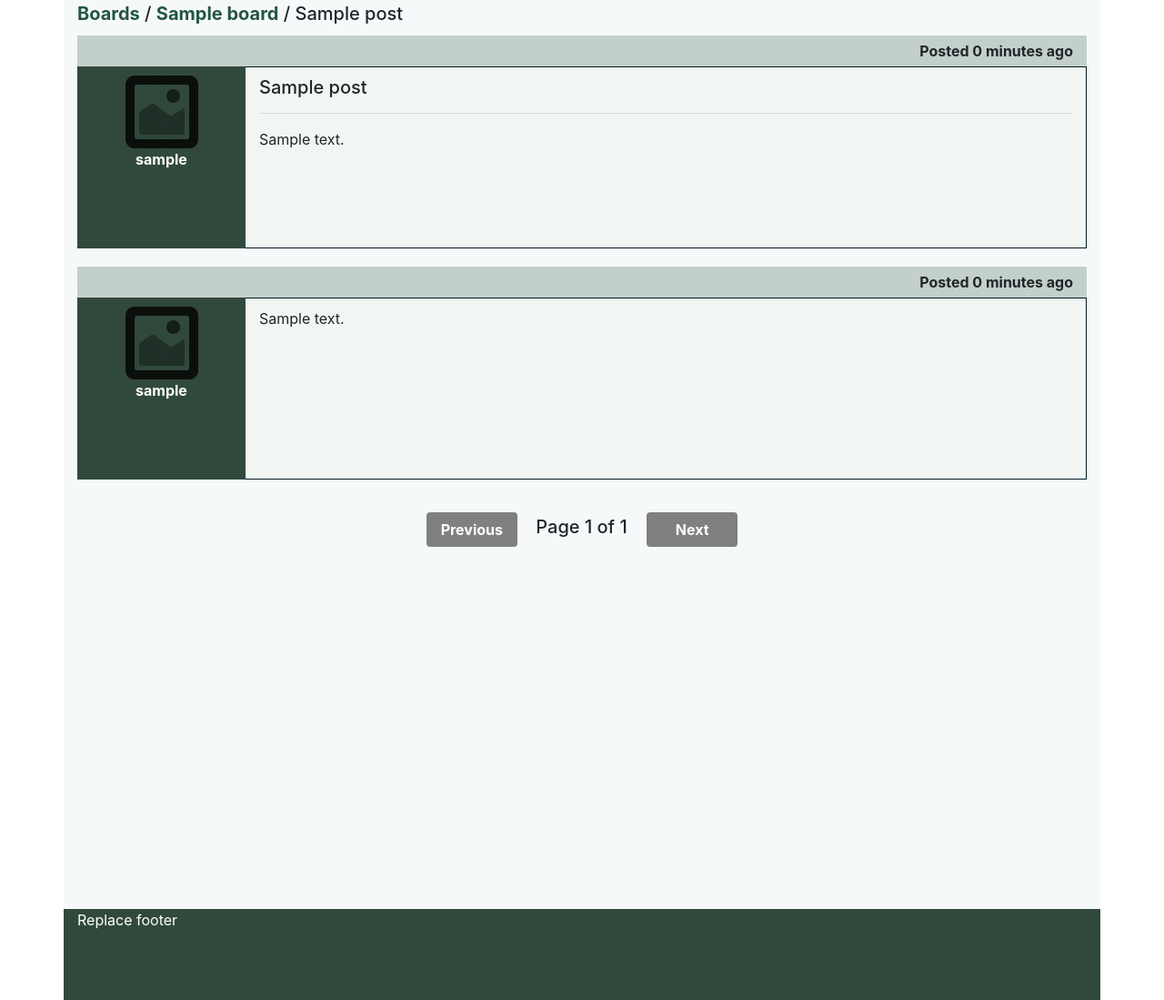
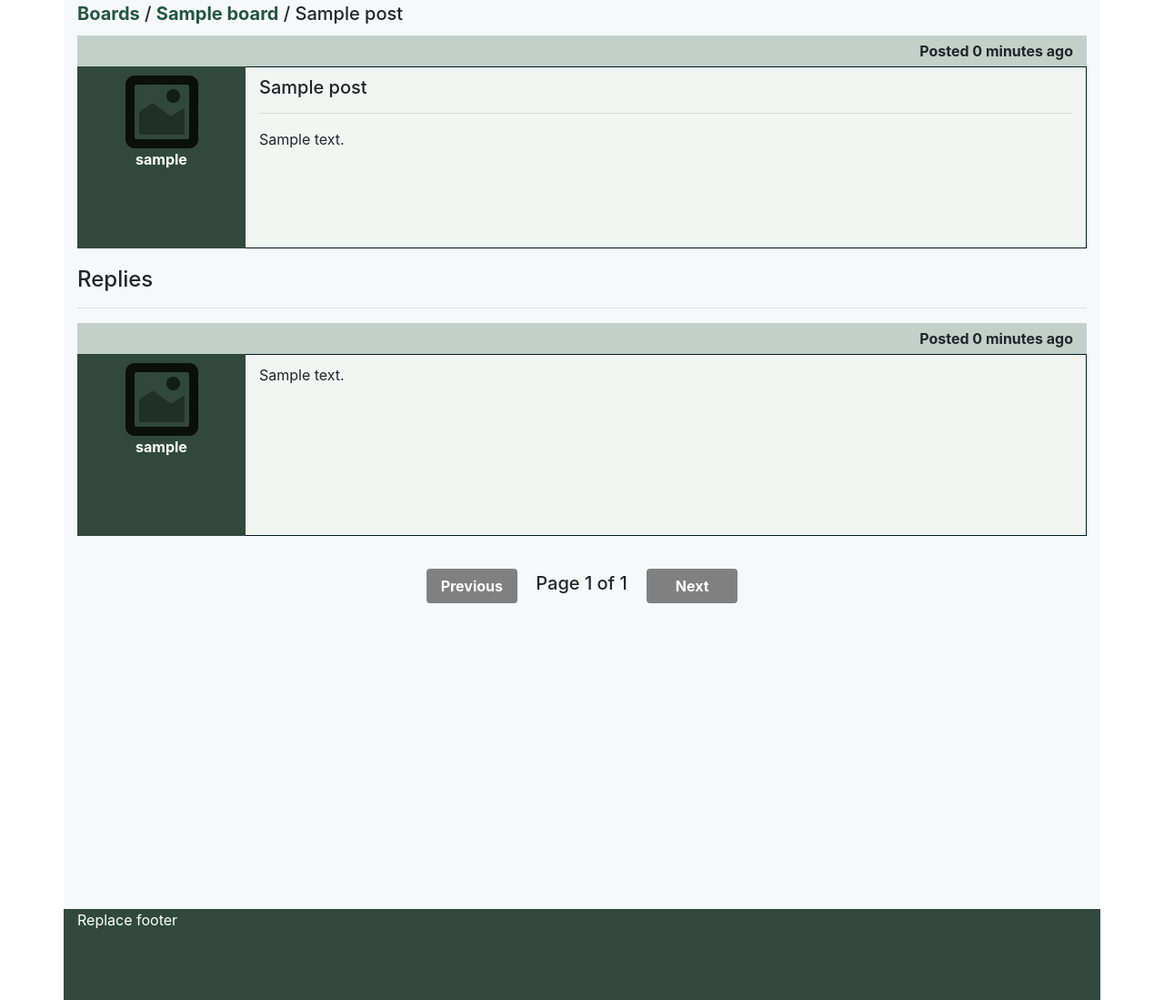
Before and after one commit to SH-anonta/Discussion-Forum, a Django app: page /forum/post/1 in a window 1280 px wide. Shown: the part 91-1190 px from the top of the page at 91% size. Run offline with Django 3.2, Linux system fonts and the light colour scheme; tables that the repository leaves empty hold one stand-in row (values such as "Sample post"); some libraries are stand-ins or nearby versions.

Commit message:
post_detail template: Now post content is shown only in the first page

```diff
--- a/forum/templates/forum/post_detail.html
+++ b/forum/templates/forum/post_detail.html
@@ -23,6 +23,7 @@
         </div>
     </div>
 
+    {%if reply_list.number == 1%} {#show post only in the first page#}
     <div id="PostContentRow" class="row">
         <div class="col-sm-12">
             <div class="container PostContainer">
@@ -70,7 +71,16 @@
 
 
     </div>
+    {%endif%}
 
+    <div class="row">
+        <div class="col-sm-12">
+
+            <h4 class="h4">Replies</h4>
+            <hr>
+        </div>
+
+    </div>
 
     <div class="ReplyContainers row">
     <div class="col-sm-12">
--- a/forum/views.py
+++ b/forum/views.py
@@ -55,7 +55,8 @@ class PostDetail(View):
         if not post.userIsAuthorizedToViewPost(request.user):
             return self.unauthenticatedUserResponse(request)
 
-        paginator = Paginator(post.reply_set.all(), self.REPLY_PER_PAGE)
+        all_replies = post.reply_set.order_by('creation_date')
+        paginator = Paginator(all_replies, self.REPLY_PER_PAGE)
         page_number= request.GET.get('page', 1)
         reply_list = paginator.get_page(page_number)
 
```
